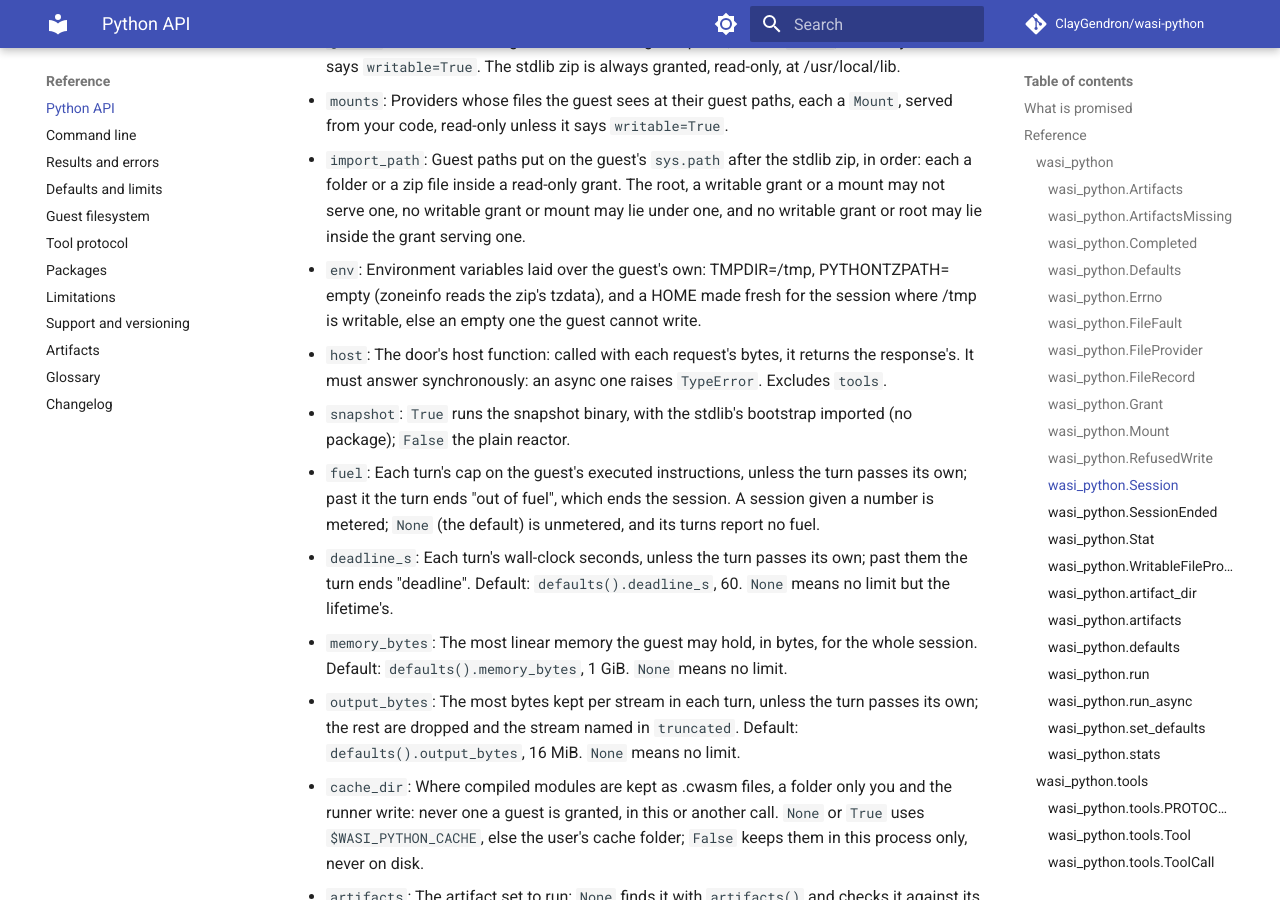
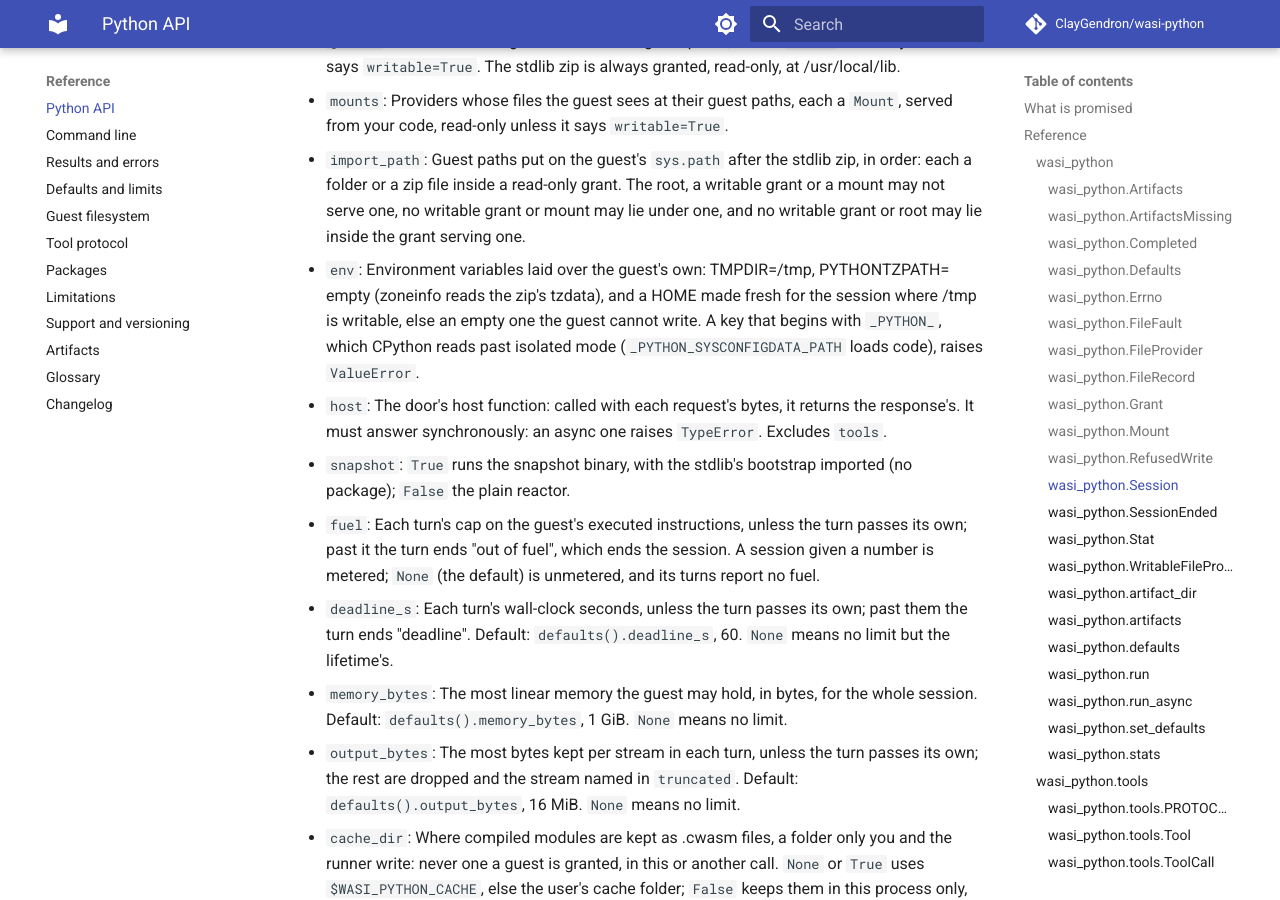
Before and after one commit to ClayGendron/wasi-python, an MkDocs documentation site: the page built from docs/reference/python-api.md, in a window 1280 px wide and 900 px high, scrolled down 7959 px. Built offline with MkDocs 1.6.1 and Material for MkDocs 9.7.7, drawn with Linux system fonts in a browser that asks for light colours; comment, search, counter and statistics services are not loaded; some of the changed text lies outside the part shown.

Commit message:
132: the docstrings, the documents and the CHANGELOG say the refusal
runner.py: the three env: docstrings (run, run_async, Session) say a key that begins with _PYTHON_ raises ValueError; docs/reference/python-api.md regenerated by tests/harness/api.py --write; tests/public_api.txt unchanged. The security model gains the bullet under "Nothing planted runs at start-up" and names SCIKIT_LEARN_DATA, whose cached datasets are pickles, beside HOME and PYTHONTZPATH under "Reused roots"; the guest filesystem reference's import-path paragraph and the embedding page's "What you give up" gain their sentences. README.md and SECURITY.md unchanged, as the specification settles.

CHANGELOG.md: there was no unreleased section (0.1.0 is dated), so the line goes under "### Security" in a new "0.1.1 — unreleased" section in release/version.py's own format; release/version.py check still answers ok 0.1.0.

Co-Authored-By: Claude Fable 5.1 <noreply@anthropic.com>
Claude-Session: https://claude.ai/code/session_01FZg7sj9WydizfDe18oakTT

```diff
--- a/docs/reference/python-api.md
+++ b/docs/reference/python-api.md
@@ -318,7 +318,7 @@ One instance of the runtime kept across several calls, each a turn: variables, f
   - `grants`: Host folders the guest sees at their guest paths, each a `Grant`, read-only unless it says `writable=True`. The stdlib zip is always granted, read-only, at /usr/local/lib.
   - `mounts`: Providers whose files the guest sees at their guest paths, each a `Mount`, served from your code, read-only unless it says `writable=True`.
   - `import_path`: Guest paths put on the guest's `sys.path` after the stdlib zip, in order: each a folder or a zip file inside a read-only grant. The root, a writable grant or a mount may not serve one, no writable grant or mount may lie under one, and no writable grant or root may lie inside the grant serving one.
-  - `env`: Environment variables laid over the guest's own: TMPDIR=/tmp, PYTHONTZPATH= empty (zoneinfo reads the zip's tzdata), and a HOME made fresh for the session where /tmp is writable, else an empty one the guest cannot write.
+  - `env`: Environment variables laid over the guest's own: TMPDIR=/tmp, PYTHONTZPATH= empty (zoneinfo reads the zip's tzdata), and a HOME made fresh for the session where /tmp is writable, else an empty one the guest cannot write. A key that begins with `_PYTHON_`, which CPython reads past isolated mode (`_PYTHON_SYSCONFIGDATA_PATH` loads code), raises `ValueError`.
   - `host`: The door's host function: called with each request's bytes, it returns the response's. It must answer synchronously: an async one raises `TypeError`. Excludes `tools`.
   - `snapshot`: `True` runs the snapshot binary, with the stdlib's bootstrap imported (no package); `False` the plain reactor.
   - `fuel`: Each turn's cap on the guest's executed instructions, unless the turn passes its own; past it the turn ends "out of fuel", which ends the session. A session given a number is metered; `None` (the default) is unmetered, and its turns report no fuel.
@@ -489,7 +489,7 @@ Run one program in a fresh instance of the runtime and return how it ended.
 - `grants`: Host folders the guest sees at their guest paths, each a `Grant`, read-only unless it says `writable=True`. The stdlib zip is always granted, read-only, at /usr/local/lib.
 - `mounts`: Providers whose files the guest sees at their guest paths, each a `Mount`, served from your code, read-only unless it says `writable=True`.
 - `import_path`: Guest paths put on the guest's `sys.path` after the stdlib zip, in order: each a folder or a zip file inside a read-only grant. The root, a writable grant or a mount may not serve one, no writable grant or mount may lie under one, and no writable grant or root may lie inside the grant serving one.
-- `env`: Environment variables laid over the guest's own: TMPDIR=/tmp, PYTHONTZPATH= empty (zoneinfo reads the zip's tzdata), and a HOME made fresh for the call where /tmp is writable, else an empty one the guest cannot write.
+- `env`: Environment variables laid over the guest's own: TMPDIR=/tmp, PYTHONTZPATH= empty (zoneinfo reads the zip's tzdata), and a HOME made fresh for the call where /tmp is writable, else an empty one the guest cannot write. A key that begins with `_PYTHON_`, which CPython reads past isolated mode (`_PYTHON_SYSCONFIGDATA_PATH` loads code), raises `ValueError`.
 - `stdin`: The guest's standard input, whole; `None` is empty.
 - `host`: The door's host function: called with each request's bytes, on the thread that made the call, it returns the response's. It must answer synchronously: an async one raises `TypeError`. Excludes `tools`.
 - `snapshot`: `True` runs the snapshot binary, with the stdlib's bootstrap imported (no package); `False` the plain reactor.
```
Also changed, not shown: CHANGELOG.md (+6 -0 lines), docs/explanation/security-model.md (+2 -1 lines), docs/how-to/embed-from-other-languages.md (+2 -0 lines), docs/reference/guest-filesystem.md (+1 -1 lines), 1 other file.
